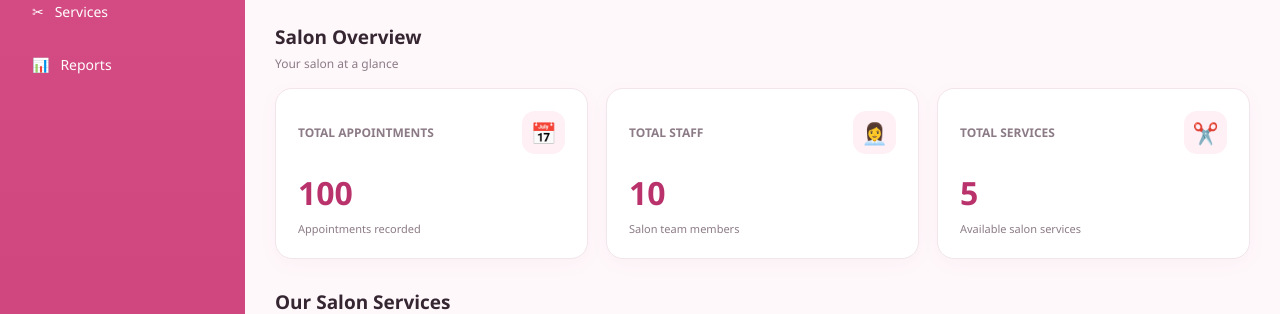
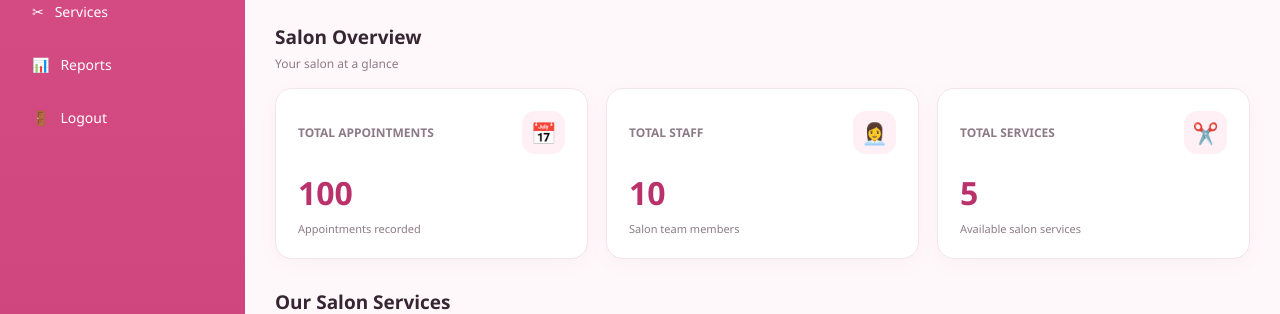
Before and after one commit to darylignacio97-bot/Glam-salon-project, a Flask app: page /dashboard in a window 1280 px wide. Shown: the part 333-647 px from the top of the page. Run offline with Flask 3, Linux system fonts and the light colour scheme; a user stored in the database is signed in; data comes from the database, SQL or seed files in the repository.

Commit message:
Add logout link to dashboard menu

```diff
--- a/templates/dashboard.html
+++ b/templates/dashboard.html
@@ -435,14 +435,15 @@ table tr:hover td {
         </div>
 
         <div class="nav-label">MAIN MENU</div>
+<nav class="nav-links">
+    <a class="active" href="{{ url_for('dashboard') }}">🏠 &nbsp; Dashboard</a>
+    <a href="{{ url_for('appointments') }}">📅 &nbsp; Appointments</a>
+    <a href="{{ url_for('staff_page') }}">👤 &nbsp; Staff</a>
+    <a href="{{ url_for('services_page') }}">✂ &nbsp; Services</a>
+    <a href="{{ url_for('history') }}">📊 &nbsp; Reports</a>
+    <a href="{{ url_for('logout') }}">🚪 &nbsp; Logout</a>
+</nav>
 
-<nav class="nav-links">
-    <a class="active" href="{{ url_for('dashboard') }}">&#127968; &nbsp; Dashboard</a>
-    <a href="{{ url_for('appointments') }}">&#128197; &nbsp; Appointments</a>
-    <a href="{{ url_for('staff_page') }}">&#128100; &nbsp; Staff</a>
-    <a href="{{ url_for('services_page') }}">&#9986; &nbsp; Services</a>
-    <a href="{{ url_for('history') }}">&#128202; &nbsp; Reports</a>
-</nav>
 
 
 
```
